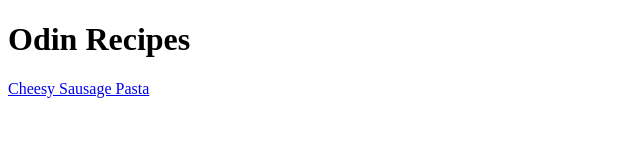
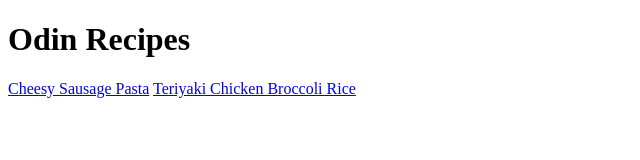
Before and after one commit to noahreeves-1/odin-project-recipes, a plain HTML site: page index.html in a window 1280 px wide. Shown: the whole page, without its empty margins (0-640 px from the left). Drawn offline with Linux system fonts and the light colour scheme.

Commit message:
added chicken teriyaki recipe

```diff
--- a/index.html
+++ b/index.html
@@ -8,6 +8,7 @@
     <body>
         <h1>Odin Recipes</h1>
         <a href="recipes/sausage-pasta.html">Cheesy Sausage Pasta</a>
+        <a href="recipes/teriyaki-chicken-broccoli-rice.html">Teriyaki Chicken Broccoli Rice</a>
     </body>
 </html>
 
```
